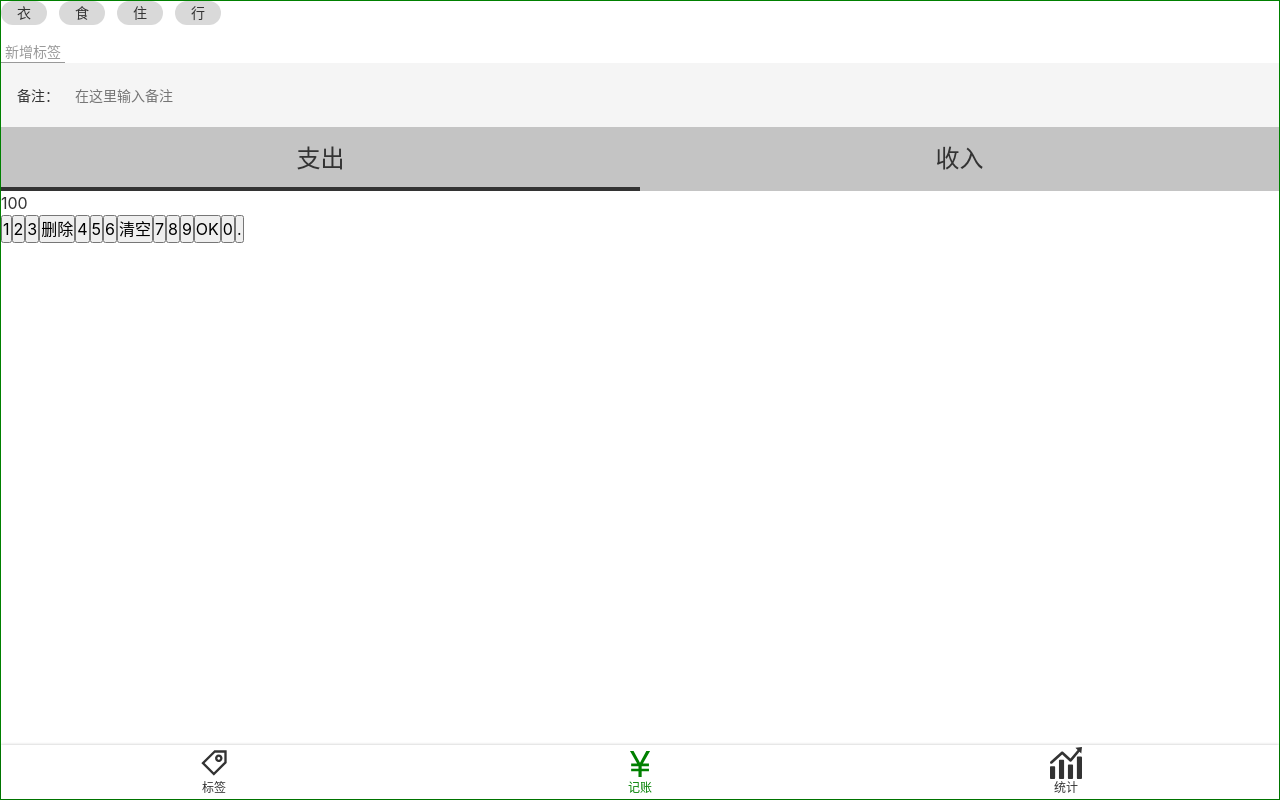
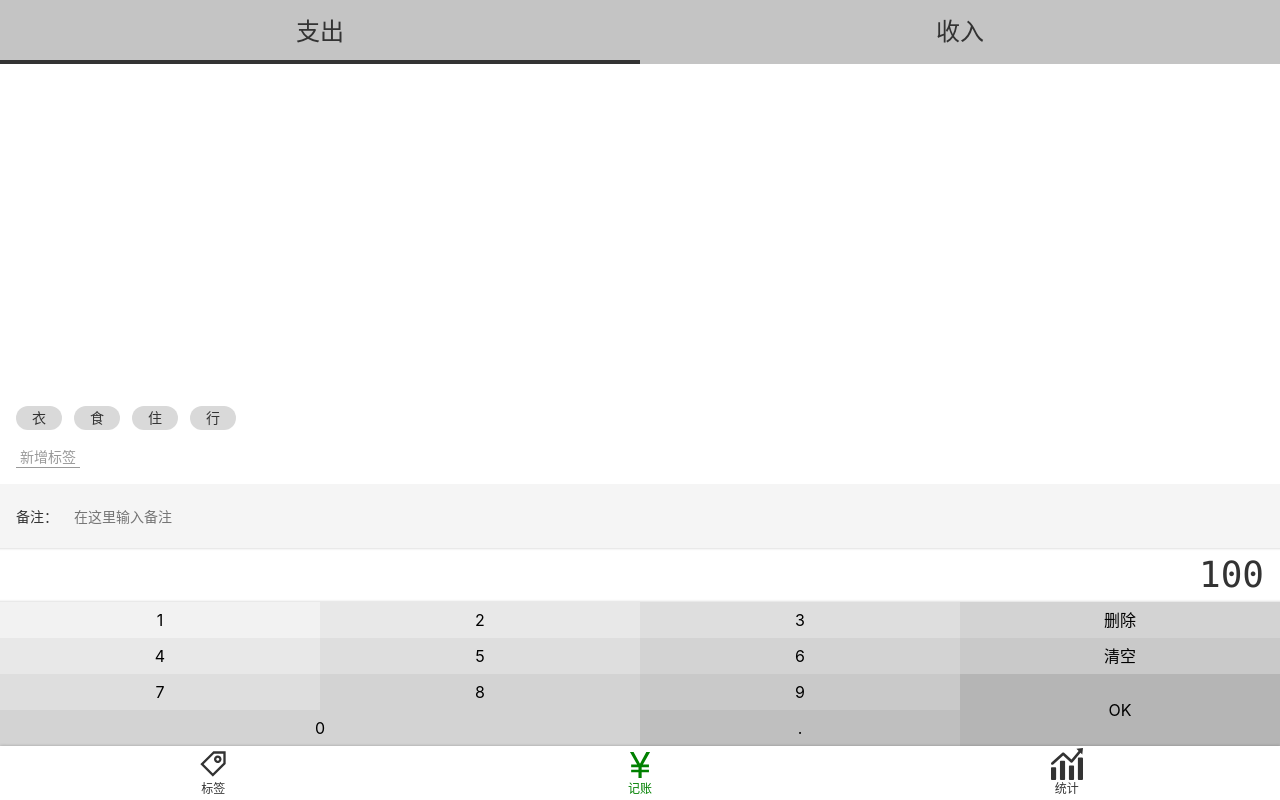
Before and after one commit to Fanrongrong-123/moeny, a Vue app: page /#/Money in a window 1280 px wide. Built offline with nearby package versions, Linux system fonts and the light colour scheme.

Commit message:
money css完成

```diff
--- a/package.json
+++ b/package.json
@@ -36,7 +36,7 @@
     "lint-staged": "^9.5.0",
     "sass": "^1.26.5",
     "sass-loader": "^8.0.2",
-    "svg-sprite-loader": "^5.2.1",
+    "svg-sprite-loader": "3.8.0",
     "typescript": "~3.9.3",
     "vue-jest": "^5.0.0-0"
   },
--- a/src/assets/style/helper.scss
+++ b/src/assets/style/helper.scss
@@ -1,9 +1,28 @@
-$font-hei:-apple-system, "Noto Sans", "Helvetica Neue", Helvetica, "Nimbus Sans L", Arial, "Liberation Sans", "PingFang SC", "Hiragino Sans GB", "Noto Sans CJK SC", "Source Han Sans SC", "Source Han Sans CN", "Microsoft YaHei", "Wenquanyi Micro Hei", "WenQuanYi Zen Hei", "ST Heiti", SimHei, "WenQuanYi Zen Hei Sharp", sans-serif;
+$font-hei: -apple-system, "Noto Sans", "Helvetica Neue", Helvetica, "Nimbus Sans L", Arial, "Liberation Sans", "PingFang SC", "Hiragino Sans GB", "Noto Sans CJK SC", "Source Han Sans SC", "Source Han Sans CN", "Microsoft YaHei", "Wenquanyi Micro Hei", "WenQuanYi Zen Hei", "ST Heiti", SimHei, "WenQuanYi Zen Hei Sharp", sans-serif;
 $font-kai: Baskerville, Georgia, "Liberation Serif", "Kaiti SC", STKaiti, "AR PL UKai CN", "AR PL UKai HK", "AR PL UKai TW", "AR PL UKai TW MBE", "AR PL KaitiM GB", KaiTi, KaiTi_GB2312, DFKai-SB, "TW\-Kai", serif;
-$font-song:Georgia, "Nimbus Roman No9 L", "Songti SC", "Noto Serif CJK SC", "Source Han Serif SC", "Source Han Serif CN", STSong, "AR PL New Sung", "AR PL SungtiL GB", NSimSun, SimSun, "TW\-Sung", "WenQuanYi Bitmap Song", "AR PL UMing CN", "AR PL UMing HK", "AR PL UMing TW", "AR PL UMing TW MBE", PMingLiU, MingLiU, serif;
+$font-song: Georgia, "Nimbus Roman No9 L", "Songti SC", "Noto Serif CJK SC", "Source Han Serif SC", "Source Han Serif CN", STSong, "AR PL New Sung", "AR PL SungtiL GB", NSimSun, SimSun, "TW\-Sung", "WenQuanYi Bitmap Song", "AR PL UMing CN", "AR PL UMing HK", "AR PL UMing TW", "AR PL UMing TW MBE", PMingLiU, MingLiU, serif;
 $font-fang-song: Baskerville, "Times New Roman", "Liberation Serif", STFangsong, FangSong, FangSong_GB2312, "CWTEX\-F", serif;
 
-$color-highlight:green;
+$color-highlight: green;
 
 
-//（会消失的东西）只放变量函数和mixin
+//此文件只放（会消失的东西）只放变量函数和mixin
+
+//placeholder
+%clearFix {
+  &::after {
+    content: '';
+    clear: both;
+    display: block;
+  }
+}
+
+$colorShadow: rgba(0, 0, 0, 0.25);
+%outerShadow {
+  box-shadow: 0 0 3px $colorShadow;
+}
+
+%innerShadow {
+  box-shadow: inset 0 -3px 3px -3px $colorShadow, //下半部分半透明阴影
+  inset 0 3px 3px -3px $colorShadow; //下半部分半透明阴影
+}
--- a/src/components/Layout.vue
+++ b/src/components/Layout.vue
@@ -1,7 +1,7 @@
 <template>
   <div class="lay">
-    <div class="nav-wrap">
-      <slot></slot>
+    <div class="nav-wrap" :class="classPrefix && `${classPrefix}-content`">
+      <slot/>
     </div>
     <Nav/>
   </div>
@@ -11,13 +11,13 @@
 import Nav from '@/components/Nav.vue';
 export default {
   name: 'Layout',
-  components: {Nav}
+  components: {Nav},
+  props:['classPrefix']
 };
 </script>
 
 <style scoped>
 .lay {
-  border: 1px solid green;
   display: flex;
   flex-direction: column;
   height: 100vh;
--- a/src/components/Nav.vue
+++ b/src/components/Nav.vue
@@ -30,8 +30,8 @@
 <style lang="scss" scoped>
 @import "~@/assets/style/helper.scss";
 nav {
+  @extend %outerShadow;
   display: flex;
-  box-shadow: 0 0 3px rgba(0, 0, 0, 0.25);
   flex-direction: row;
   font-size: 12px;
   > .item {
--- a/src/views/Money.vue
+++ b/src/views/Money.vue
@@ -1,29 +1,6 @@
 <template>
   <div>
-    <Layout>
-      <div class="tags">
-        <ul class="current">
-          <li>衣</li>
-          <li>食</li>
-          <li>住</li>
-          <li>行</li>
-        </ul>
-        <div class="new">
-          <button>新增标签</button>
-        </div>
-      </div>
-      <div>
-        <label class="notes">
-          <span class="name">备注：</span>
-          <input type="text" placeholder="在这里输入备注">
-        </label>
-      </div>
-      <div>
-        <ul class="types">
-          <li class="selected">支出</li>
-          <li>收入</li>
-        </ul>
-      </div>
+    <Layout class-prefix="layout">
       <div class="numberPad">
         <div class="output">100</div>
         <div class="buttons">
@@ -38,10 +15,33 @@
           <button>7</button>
           <button>8</button>
           <button>9</button>
-          <button>OK</button>
-          <button>0</button>
+          <button class="ok">OK</button>
+          <button class="zero">0</button>
           <button>.</button>
         </div>
+      </div>
+      <div>
+        <label class="notes">
+          <span class="name">备注：</span>
+          <input type="text" placeholder="在这里输入备注">
+        </label>
+      </div>
+      <div class="tags">
+        <div class="new">
+          <button>新增标签</button>
+        </div>
+        <ul class="current">
+          <li>衣</li>
+          <li>食</li>
+          <li>住</li>
+          <li>行</li>
+        </ul>
+      </div>
+      <div>
+        <ul class="types">
+          <li class="selected">支出</li>
+          <li>收入</li>
+        </ul>
       </div>
     </Layout>
   </div>
@@ -56,14 +56,84 @@
 };
 </script>
 
+<style lang="scss">
+.layout-content {
+  display: flex;
+  flex-direction: column-reverse;
+}
+</style>
+
 <style lang="scss" scoped>
 @import "~@/assets/style/helper.scss";
+
+.numberPad {
+  > .output {
+    @extend %innerShadow;
+    font-size: 36px;
+    font-family: Consolas, monospace; //编程字体
+    padding: 0 16px;
+    text-align: right;
+
+  }
+
+  .buttons {
+    @extend %clearFix;
+
+    > button {
+      width: 25%;
+      height: 36px;
+      float: left;
+      background: transparent;
+      border: none;
+
+      &.ok {
+        height: 36*2px;
+        float: right;
+      }
+
+      &.zero {
+        width: 25*2%;
+      }
+
+      $bg: #f2f2f2;
+
+      &:nth-child(1) {
+        background: $bg;
+      }
+
+      &:nth-child(2), &:nth-child(5) {
+        background: darken($bg, 4%);
+      }
+
+      &:nth-child(3), &:nth-child(9), &:nth-child(6) {
+        background: darken($bg, 4*2%);
+      }
+
+      &:nth-child(4), &:nth-child(7), &:nth-child(10), &:nth-child(13) {
+        background: darken($bg, 4*3%);
+      }
+
+      &:nth-child(8), &:nth-child(11) {
+        background: darken($bg, 4*4%);
+      }
+
+      &:nth-child(14) {
+        background: darken($bg, 5*4%);
+      }
+
+      &:nth-child(12) {
+        background: darken($bg, 6*4%);
+      }
+    }
+  }
+}
 
 .types {
   background: #c4c4c4;
   display: flex;
   text-align: center;
   font-size: 24px;
+
   > li {
     width: 50%;
     height: 64px;
@@ -71,6 +141,7 @@
     justify-content: center;
     align-items: center;
     position: relative;
+
     &.selected::after {
       content: '';
       position: absolute;
@@ -104,10 +175,16 @@
 }
 
 .tags {
+  display: flex;
+  flex-direction: column-reverse;
   font-size: 14px;
+  padding: 16px;
+  flex-grow: 1;
 
   > .current {
     display: flex;
+    flex-wrap: wrap;
+    margin-right: -12px;
 
     > li {
       background: #d9d9d9;
@@ -117,6 +194,7 @@
       border-radius: $h/2;
       padding: 0 16px;
       margin-right: 12px;
+      margin-top: 4px;
     }
   }
 
```
Also changed, not shown: 1 other file (tests, documents, lock files or other folders).
